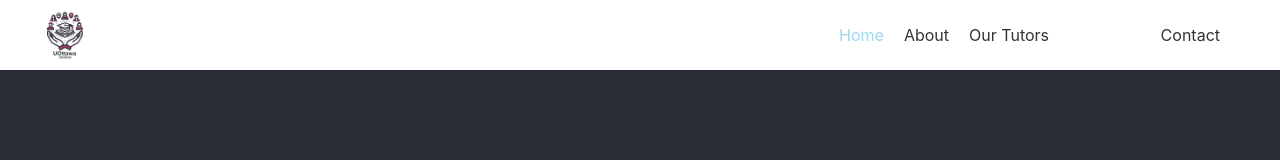
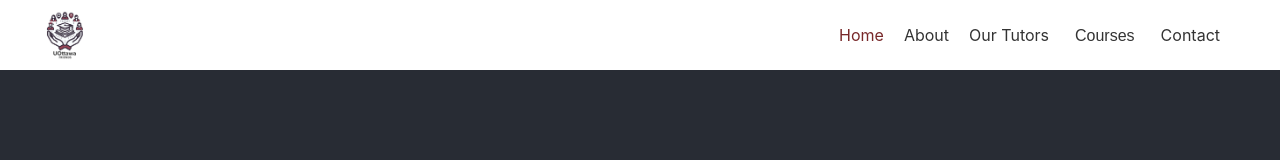
Before and after one commit to SEG3125-A/Group33-Lab8, a React (Create React App) app: page / in a window 1280 px wide. In both pictures the pointer is over the link "Home". Shown: the top 160 px of the page. Built offline with nearby package versions, Linux system fonts and the light colour scheme.

Commit message:
changing navbar color

```diff
--- a/src/App.css
+++ b/src/App.css
@@ -18,7 +18,7 @@
 }
 
 .navbar {
-  /* background-color: #333; */
+  background-color: #fff;
   padding: 10px 0;
 }
 
@@ -53,7 +53,7 @@
 }
 
 .navbar-links li a:hover {
-  color: #9cd7f1;
+  color: #782829;
 }
 
 .dropdown {
@@ -63,7 +63,7 @@
 
 .dropbtn {
   background-color: transparent;
-  color: white;
+  color: #333;
   font-size: 16px;
   border: none;
   cursor: pointer;
@@ -73,6 +73,7 @@
   display: none;
   position: absolute;
   min-width: 160px;
+  background-color: #fff;
   box-shadow: 0px 8px 16px 0px rgba(0,0,0,0.2);
   z-index: 1;
 }
@@ -85,7 +86,7 @@
 }
 
 .dropdown-content a:hover {
-  background-color: #333;
+  background-color: #fff;
 }
 
 .dropdown:hover .dropdown-content {
@@ -93,7 +94,7 @@
 }
 
 .dropdown:hover .dropbtn {
-  background-color: #333;
+  background-color: #fff;
 }
 
 .tutors {
```
